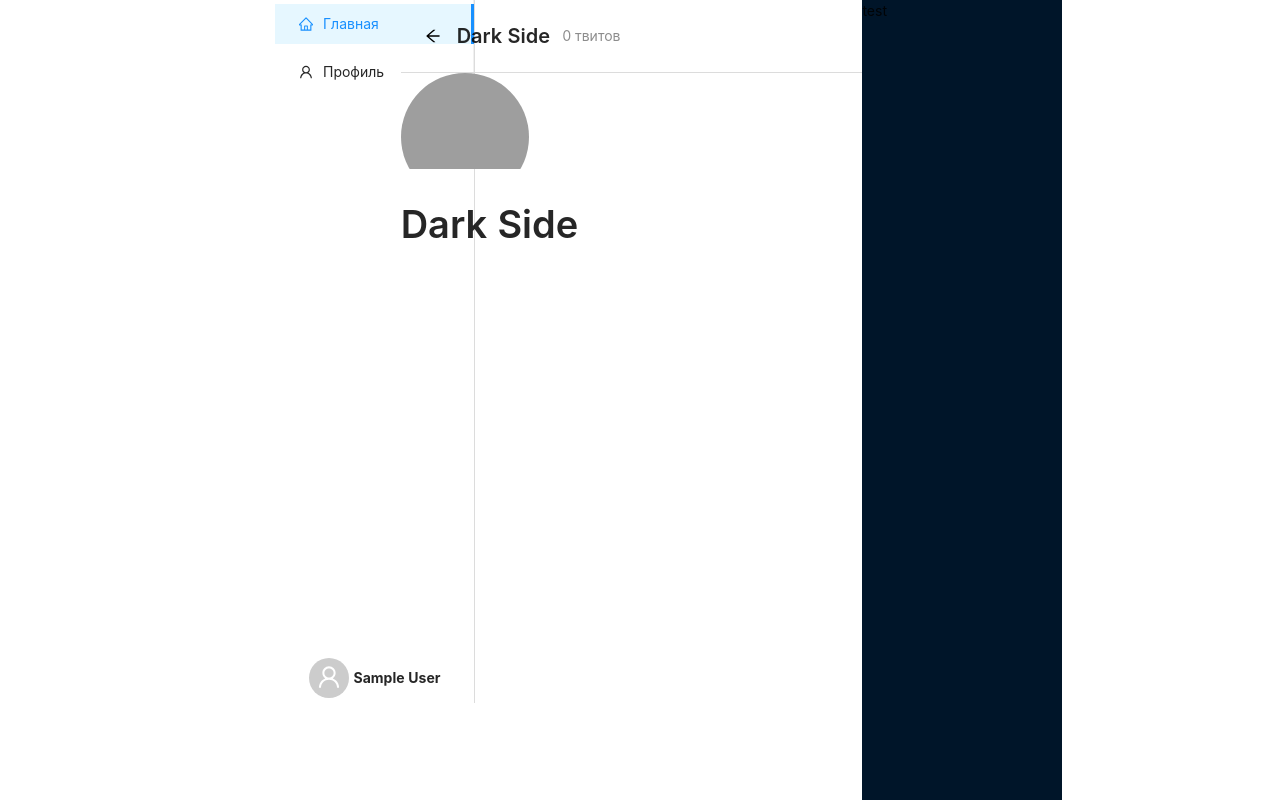
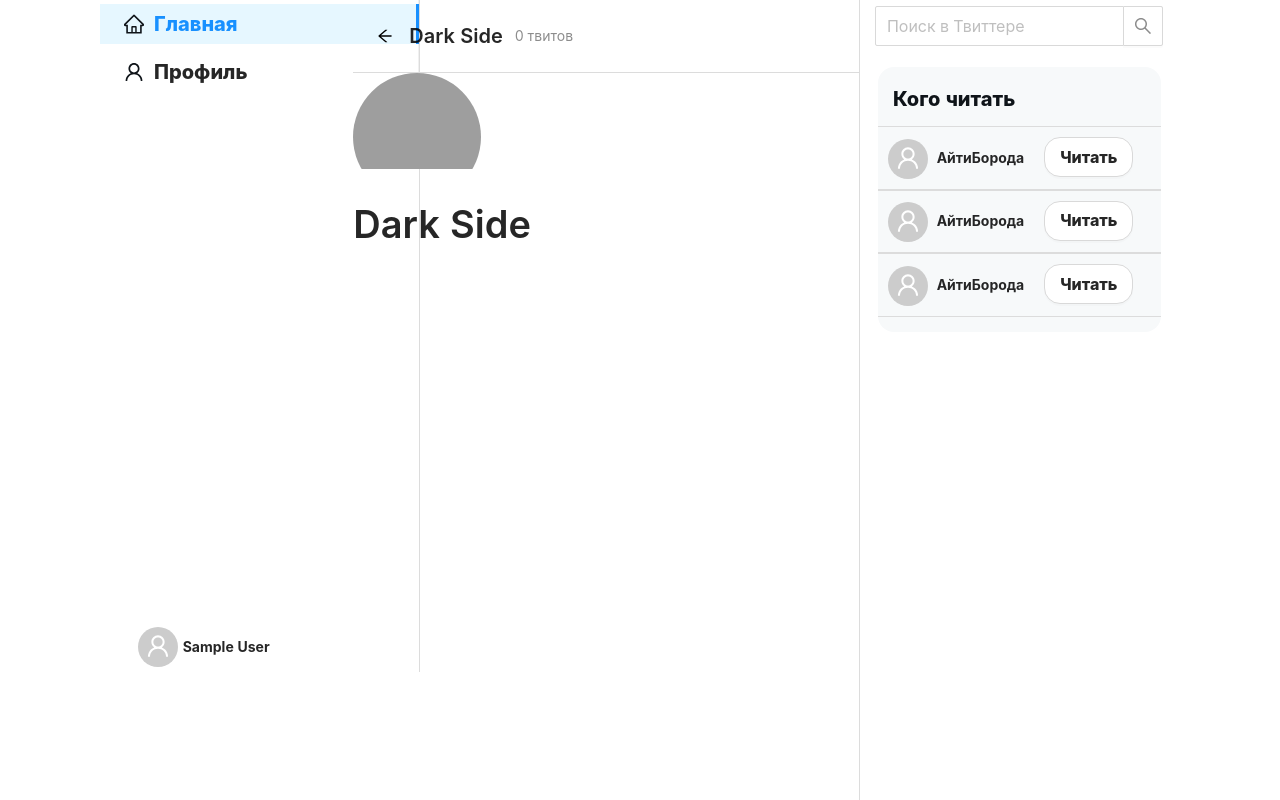
Before and after one commit to pavel-developer2001/minitwitter-frontend, a React (Create React App) app: page /user in a window 1280 px wide. Built offline with nearby package versions, Linux system fonts and the light colour scheme; sample sign-in values are in the browser's storage; grey boxes are pictures that could not be loaded.

Commit message:
add new components and update old

```diff
--- /dev/null
+++ b/src/components/AdviceUser.tsx
@@ -0,0 +1,30 @@
+import React from "react";
+import Avatar from "antd/lib/avatar";
+import { UserOutlined } from "@ant-design/icons";
+import Button from "antd/lib/button";
+
+const AdviceUserItem = () => {
+	return (
+		<div className='advice-user-item'>
+			<Avatar size='large' icon={<UserOutlined />} />
+			<strong className='tweet-list-item__head-name advice-user-item__author'>
+				{" "}
+				АйтиБорода
+			</strong>
+			<Button type='default' className='advice-user-item__btn' size='large'>
+				Читать
+			</Button>
+		</div>
+	);
+};
+const AdviceUser = () => {
+	return (
+		<div className='advice-user'>
+			<AdviceUserItem />
+			<AdviceUserItem />
+			<AdviceUserItem />
+		</div>
+	);
+};
+
+export default AdviceUser;
--- a/src/components/MyLayout.tsx
+++ b/src/components/MyLayout.tsx
@@ -10,6 +10,8 @@ import {
 } from "@ant-design/icons";
 import { Link, useHistory } from "react-router-dom";
 import Title from "antd/lib/skeleton/Title";
+import Search from "antd/lib/input/Search";
+import WhoToRead from "../components/WhoToRead";
 
 const { Header, Content, Footer, Sider } = Layout;
 const { SubMenu } = Menu;
@@ -29,17 +31,27 @@ const MyLayout: React.FC<any> = ({ children }) => {
 			<Menu.Item onClick={exitUser}>Выход</Menu.Item>
 		</Menu>
 	);
+	const onSearch = (value: any) => console.log(value);
+
 	const users: any = localStorage.getItem("user");
 	return (
 		<Layout style={{ minHeight: "100vh" }}>
 			<Sider className='sidebar'>
 				<div className='logo' />
 				<Menu theme='light' defaultSelectedKeys={["1"]} mode='inline'>
-					<Menu.Item key='1' icon={<HomeOutlined />}>
+					<Menu.Item
+						className='menu__li'
+						key='1'
+						icon={<HomeOutlined className='menu__li' />}
+					>
 						<Link to='/'> Главная</Link>
 					</Menu.Item>
 
-					<Menu.Item key='2' icon={<UserOutlined />}>
+					<Menu.Item
+						className='menu__li'
+						key='2'
+						icon={<UserOutlined className='menu__li' />}
+					>
 						<Link to='/user'>Профиль</Link>
 					</Menu.Item>
 				</Menu>
@@ -65,7 +77,17 @@ const MyLayout: React.FC<any> = ({ children }) => {
 					</div>
 				</Content>
 
-				<Sider className='sidebar-right'>test</Sider>
+				<Sider className='sidebar-right'>
+					{" "}
+					<Search
+						className='sidebar-right__search'
+						placeholder='Поиск в Твиттере'
+						size='large'
+						allowClear
+						onSearch={onSearch}
+					/>
+					<WhoToRead />
+				</Sider>
 			</Layout>
 		</Layout>
 	);
--- a/src/components/TweetList.tsx
+++ b/src/components/TweetList.tsx
@@ -9,6 +9,7 @@ import {
 } from "@ant-design/icons";
 import { useQuery } from "@apollo/client";
 import { GET_ALL_TWEETS } from "../query/tweet";
+
 type TweetListItemProps = {
 	author: string;
 	text: string;
@@ -18,6 +19,7 @@ type TweetListItemProps = {
 	retweets: number;
 	comments: number;
 };
+
 const TweetListItem: React.FC<TweetListItemProps> = ({
 	author,
 	text,
--- /dev/null
+++ b/src/components/WhoToRead.tsx
@@ -0,0 +1,13 @@
+import React from "react";
+import AdviceUser from "../components/AdviceUser";
+
+const WhoToRead = () => {
+	return (
+		<div className='who-to-read'>
+			<h3 className='who-to-read-title'>Кого читать</h3>
+			<AdviceUser />
+		</div>
+	);
+};
+
+export default WhoToRead;
--- a/src/index.css
+++ b/src/index.css
@@ -4,7 +4,7 @@
 }
 
 .app {
-	margin: 0 275px;
+	margin: 0 100px;
 }
 #components-form-demo-normal-login .login-form {
 	max-width: 300px;
@@ -18,7 +18,12 @@
 #components-form-demo-normal-login .login-form-button {
 	width: 100%;
 }
-
+.ant-menu-item-icon {
+	font-weight: 800 !important;
+	line-height: 24px !important;
+	font-size: 20px !important;
+	color: rgb(15, 20, 25) !important;
+}
 .auth {
 	width: 21%;
 	margin: 8% 38%;
@@ -31,14 +36,29 @@
 }
 
 .sidebar {
+	min-width: 320px !important;
+	width: 320px !important;
 	background-color: white;
 	position: fixed;
 	border-right: 1px solid gainsboro;
 }
+.menu__li {
+	font-weight: 800;
+	line-height: 24px;
+	font-size: 20px;
+	color: rgb(15, 20, 25);
+}
 .sidebar-right {
+	min-width: 320px !important;
+	width: 320px !important;
 	position: fixed;
-	right: 17%;
+	background-color: white;
+	border-left: 1px solid gainsboro;
+	right: 7.9%;
 	height: -webkit-fill-available;
+}
+.sidebar-right__search {
+	padding: 6px 15px;
 }
 .sidebar__user {
 	display: flex;
@@ -47,7 +67,8 @@
 	transition: all 1s ease 0s;
 	transform: translateY();
 	padding: 5px;
-	margin-top: 280%;
+	margin-top: 165%;
+	width: 65%;
 }
 .sidebar__user-name {
 	margin-left: 5px;
@@ -58,9 +79,8 @@
 .mylayout__content {
 	min-width: 200px;
 	position: absolute;
-	left: 31.3%;
-	width: 38.5% !important;
-	/* max-width: 570px; */
+	left: 27.6%;
+	width: 43.5% !important;
 }
 
 .home__header {
@@ -90,8 +110,7 @@
 	margin-left: 5px;
 }
 .tweet-list {
-	/* margin-top: 25px; */
-	border-top: 25px solid cadetblue;
+	border-top: 20px solid rgb(235, 238, 240);
 }
 .tweet-list-item {
 	display: flex;
@@ -101,7 +120,7 @@
 }
 .tweet-list-item:hover {
 	cursor: pointer;
-	background-color: gainsboro;
+	background-color: rgb(247, 249, 250);
 }
 .tweet-list-item__content {
 	margin: 0 10px;
@@ -125,3 +144,34 @@
 .profile__header {
 	border-bottom: 1px solid gainsboro;
 }
+.who-to-read {
+	padding: 15px 0px;
+	margin: 15px 18px;
+	background-color: rgb(247, 249, 250);
+	border-radius: 16px;
+}
+.who-to-read-title {
+	font-weight: 800;
+	line-height: 24px;
+	font-size: 20px;
+	color: rgb(15, 20, 25);
+	padding: 5px 15px;
+}
+.advice-user-item {
+	border-bottom: 1px solid gainsboro;
+	border-top: 1px solid gainsboro;
+	transition: all 1s ease 0s;
+	padding: 10px 10px;
+}
+.advice-user-item:hover {
+	cursor: pointer;
+	background-color: white;
+}
+.advice-user-item__author {
+	margin: 5px;
+}
+.advice-user-item__btn {
+	border-radius: 16px;
+	margin-left: 15px;
+	font-weight: 800;
+}
```
